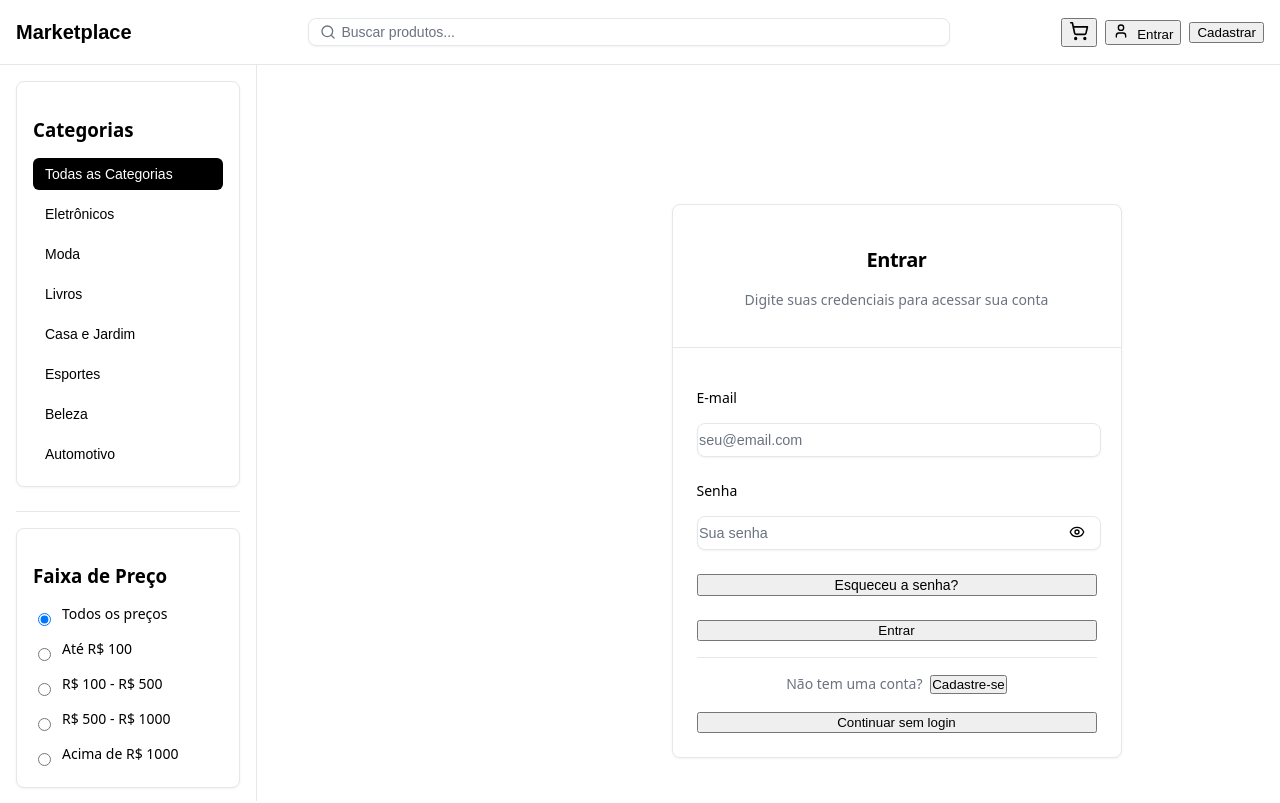
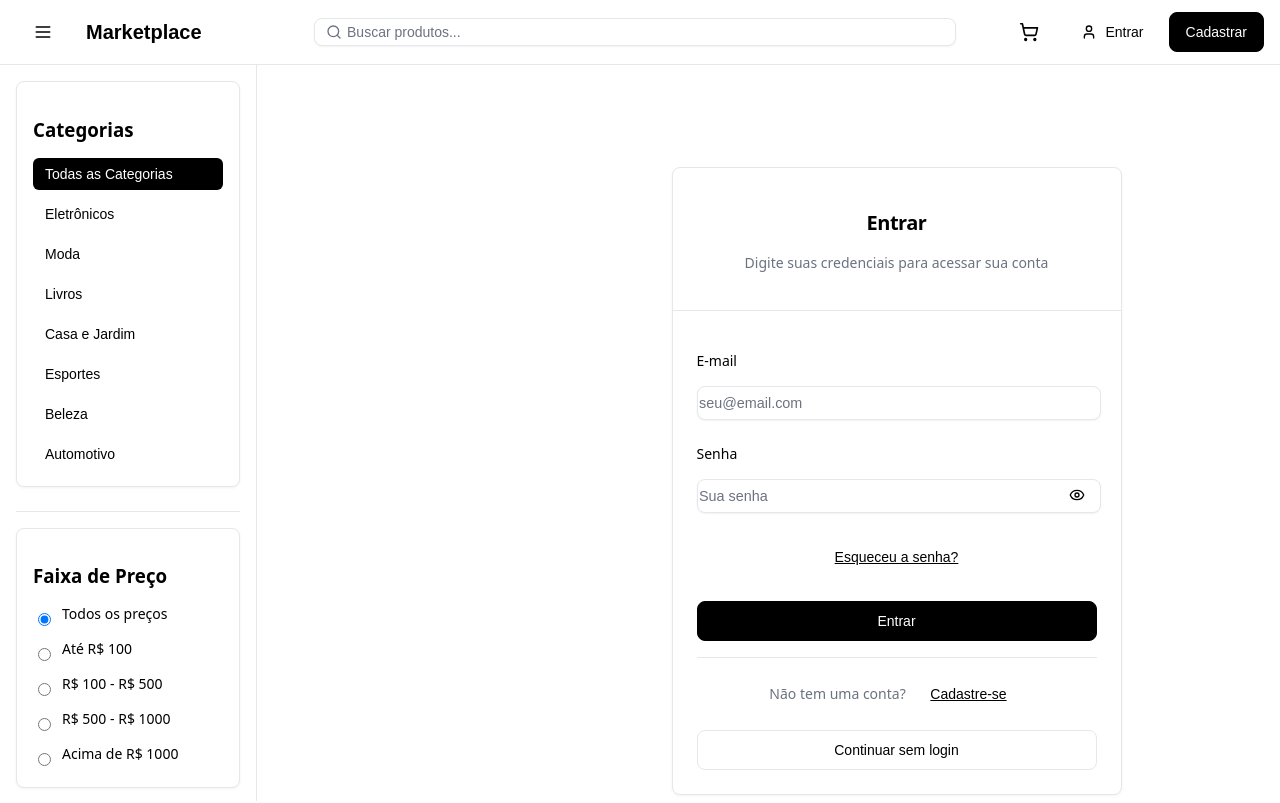
Before and after one commit to vncs-srs/T-LA43S, a React (Vite) app: page /login in a window 1280 px wide. Shown: the top 803 px of the page. Built offline with nearby package versions, Linux system fonts and the light colour scheme.

Commit message:
correção nos botões

```diff
--- a/src/components/ui/button.jsx
+++ b/src/components/ui/button.jsx
@@ -1,13 +1,18 @@
 import React from "react";
 
 export function Button({ children, variant = "default", className = "", ...props }) {
-  const baseClasses = "inline-flex items-center justify-center rounded-md font-medium transition-colors focus:outline-none focus:ring-2 focus:ring-offset-2 disabled:opacity-50 disabled:pointer-events-none";
+  // Classe base do index.css
+  const baseClasses = "ui-button";
+
+  // Mapeia as variantes para as classes do index.css
   const variantClasses = {
-    default: "bg-blue-500 text-white hover:bg-blue-600 focus:ring-blue-500",
-    outline: "border border-gray-300 text-gray-700 hover:bg-gray-100 focus:ring-gray-500",
-    ghost: "bg-transparent text-gray-700 hover:bg-gray-100 focus:ring-gray-500",
-    link: "bg-transparent underline text-blue-500 hover:text-blue-600 focus:ring-blue-500",
-    icon: "p-2 bg-transparent text-gray-700 hover:bg-gray-100 focus:ring-gray-500",
+    default: "ui-button-default",
+    outline: "ui-button-outline",
+    ghost: "ui-button-ghost",
+    link: "ui-button-link",
+    icon: "ui-button-icon", // icones no footer não estão funcionando verificar depois
+    // Adiciona a variante destructive
+    destructive: "ui-button-destructive",
   }[variant];
 
   return (
--- a/src/index.css
+++ b/src/index.css
@@ -107,7 +107,7 @@ body {
   transition: background-color 0.2s, opacity 0.2s;
 }
 .ui-button:focus {
-  outline: 2px solid var(--ring);
+  outline: 1px solid var(--ring);
   outline-offset: 2px;
 }
 .ui-button:disabled {
@@ -167,7 +167,7 @@ body {
   margin-bottom: 0.5rem;
 }
 
-/* Separator */
+/* Separador de campo */
 .ui-separator {
   border: 0;
   height: 1px;
```
